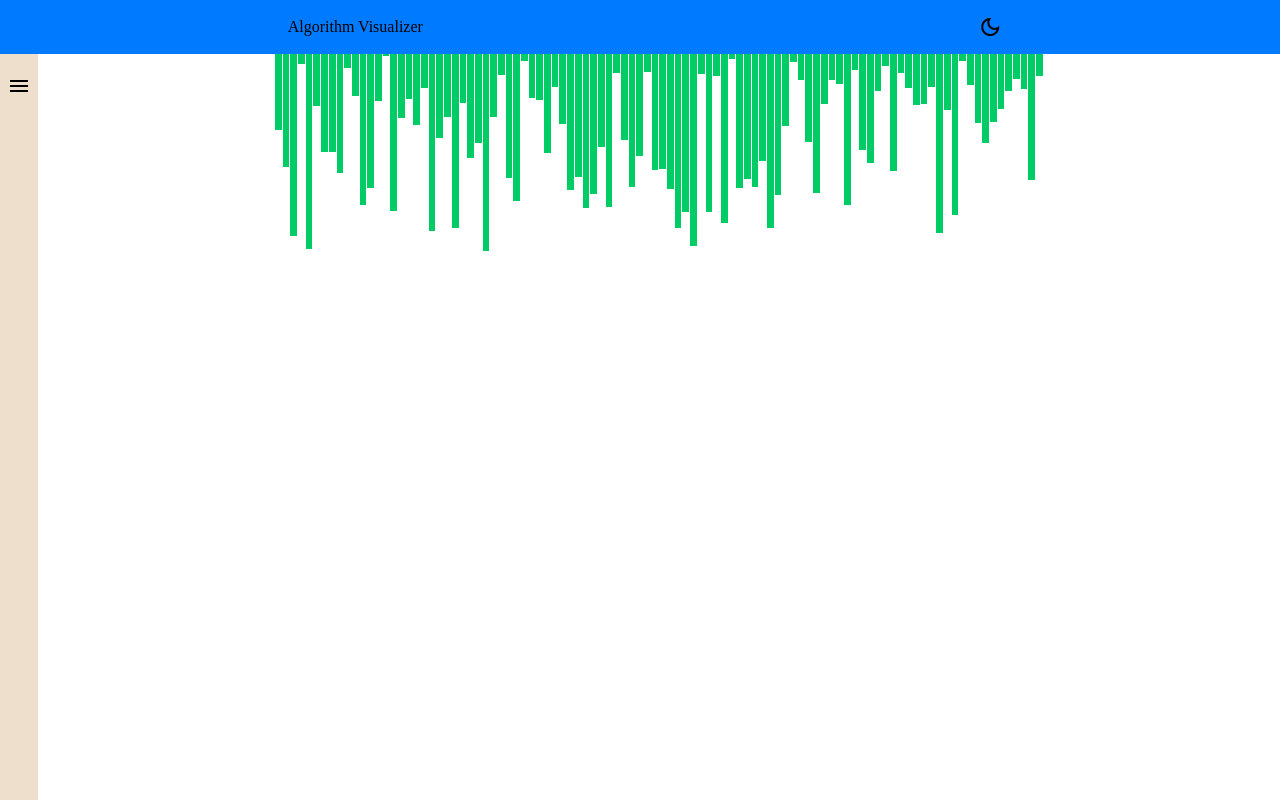
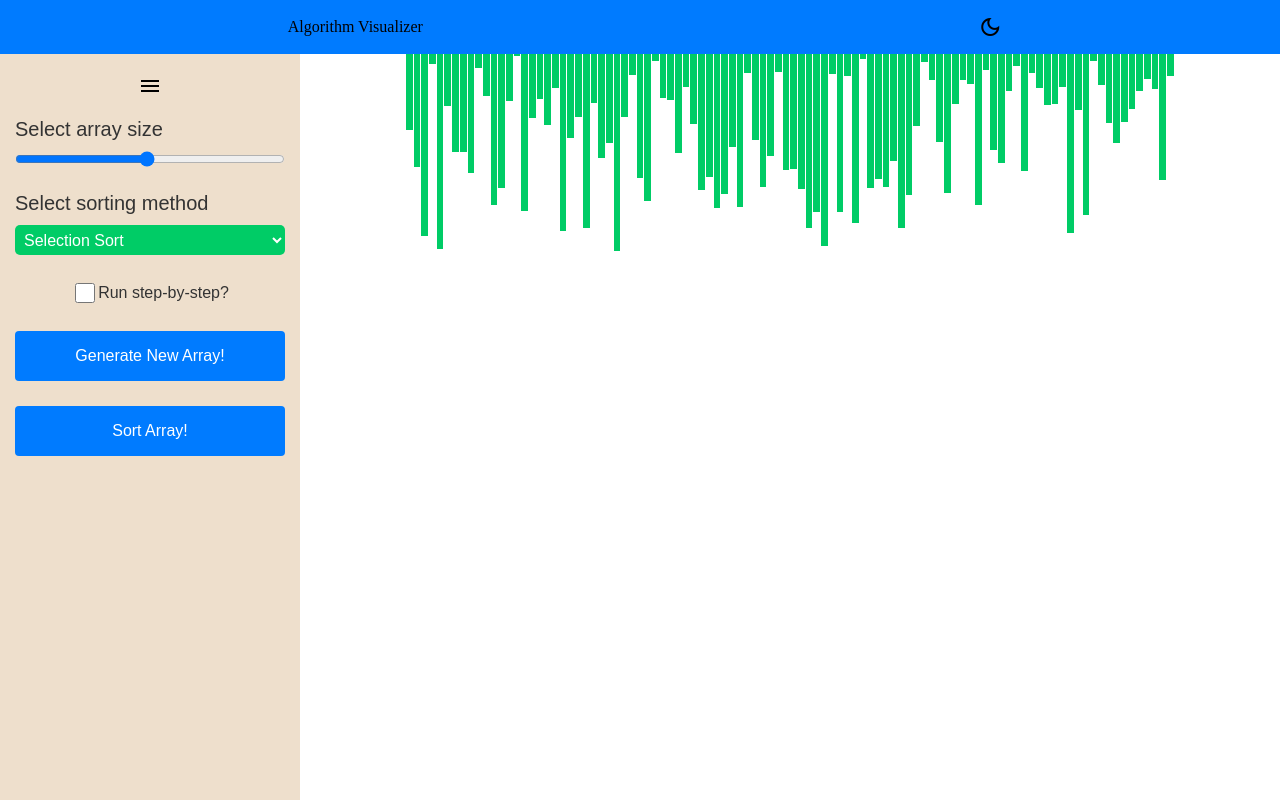
Before and after one commit to DanzHD/AlgorithmVisualizer, a React (Vite) app in the folder Algorithm Visualizer/: page / in a window 1280 px wide. Built offline with nearby package versions, Linux system fonts and the light colour scheme.

Commit message:
Set sidebar to expanded initially

```diff
--- a/Algorithm Visualizer/src/Components/SideBar/SideBar.tsx
+++ b/Algorithm Visualizer/src/Components/SideBar/SideBar.tsx
@@ -11,7 +11,7 @@ import {useMediaQuery} from "react-responsive";
 
 
 export default function SideBar() {
-    const [expanded, setExpanded] = useState(false);
+    const [expanded, setExpanded] = useState(true);
     const {resultStates, count, generateArray, chooseSort, setPause, increaseCount, decreaseCount,
         pause, isSorting, setIsSorting, setCount} = useArraySortContext();
     const sortMethodRef = useRef<HTMLSelectElement>(null);
```
